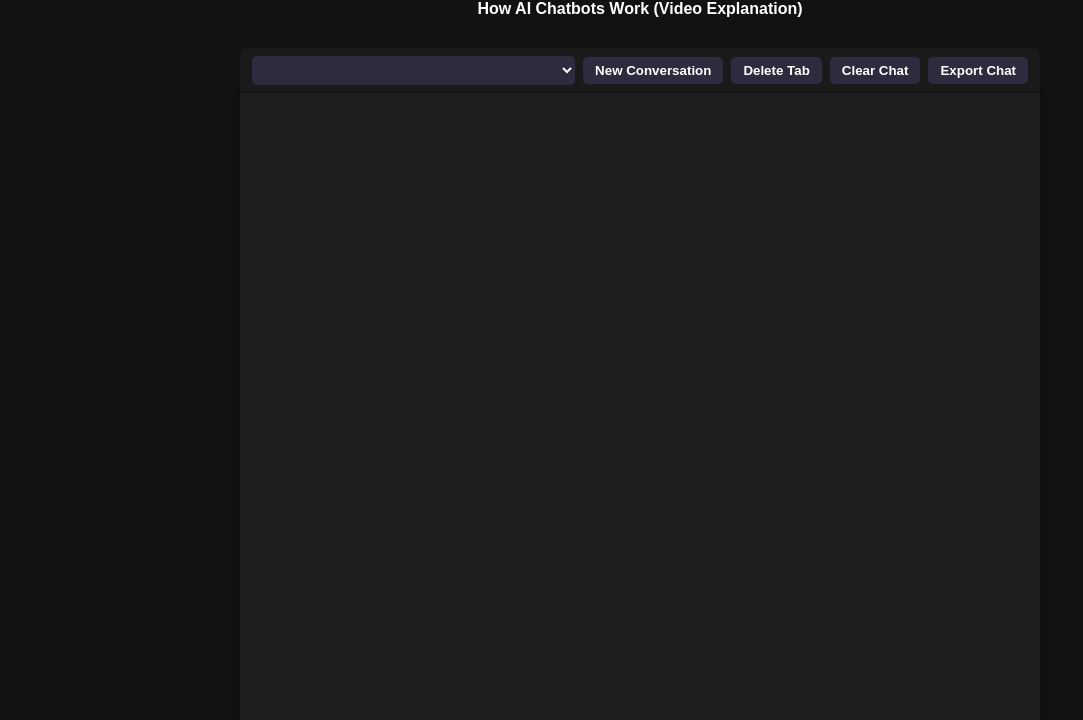
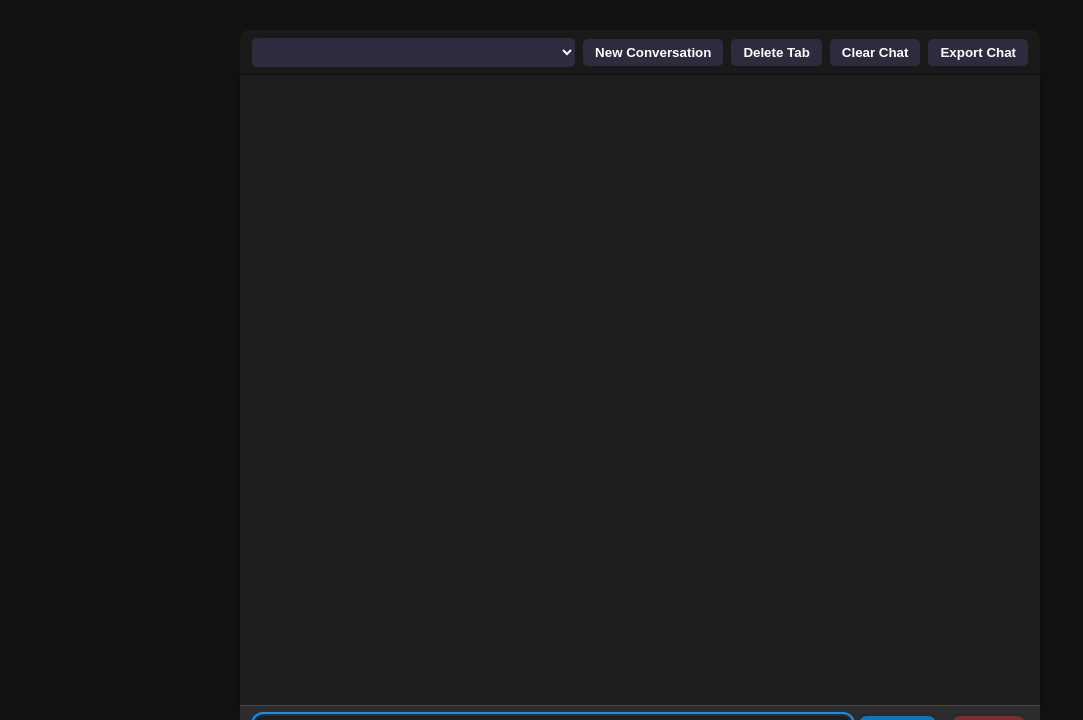
Before and after one commit to philzcodez/droidchat, a plain HTML site: page index.html in a window 1280 px wide. Shown: the part 90-810 px from the top of the page, without its empty margins (0-1083 px from the left). Drawn offline with Linux system fonts and the light colour scheme; a script that the page names is missing.

Commit message:
removed old link

```diff
--- a/index.html
+++ b/index.html
@@ -14,9 +14,9 @@
         <nav role="navigation" aria-label="Main navigation">
             <ul style="list-style: none; padding: 0; margin: 0; display: flex; justify-content: center; align-items: center; gap:8px;">
                 <li>
-                    <a href="https://www.youtube.com/watch?v=R9OHn5ZF4Uo" target="_blank" rel="noopener noreferrer" style="color: white; text-decoration: none; font-weight: bold;">
+                    <!-- <a href="https://www.youtube.com/watch?v=R9OHn5ZF4Uo" target="_blank" rel="noopener noreferrer" style="color: white; text-decoration: none; font-weight: bold;">
                         How AI Chatbots Work (Video Explanation)
-                    </a>
+                    </a> -->
                 </li>
             </ul>
         </nav>
```
Also changed, not shown: 1 other file.
